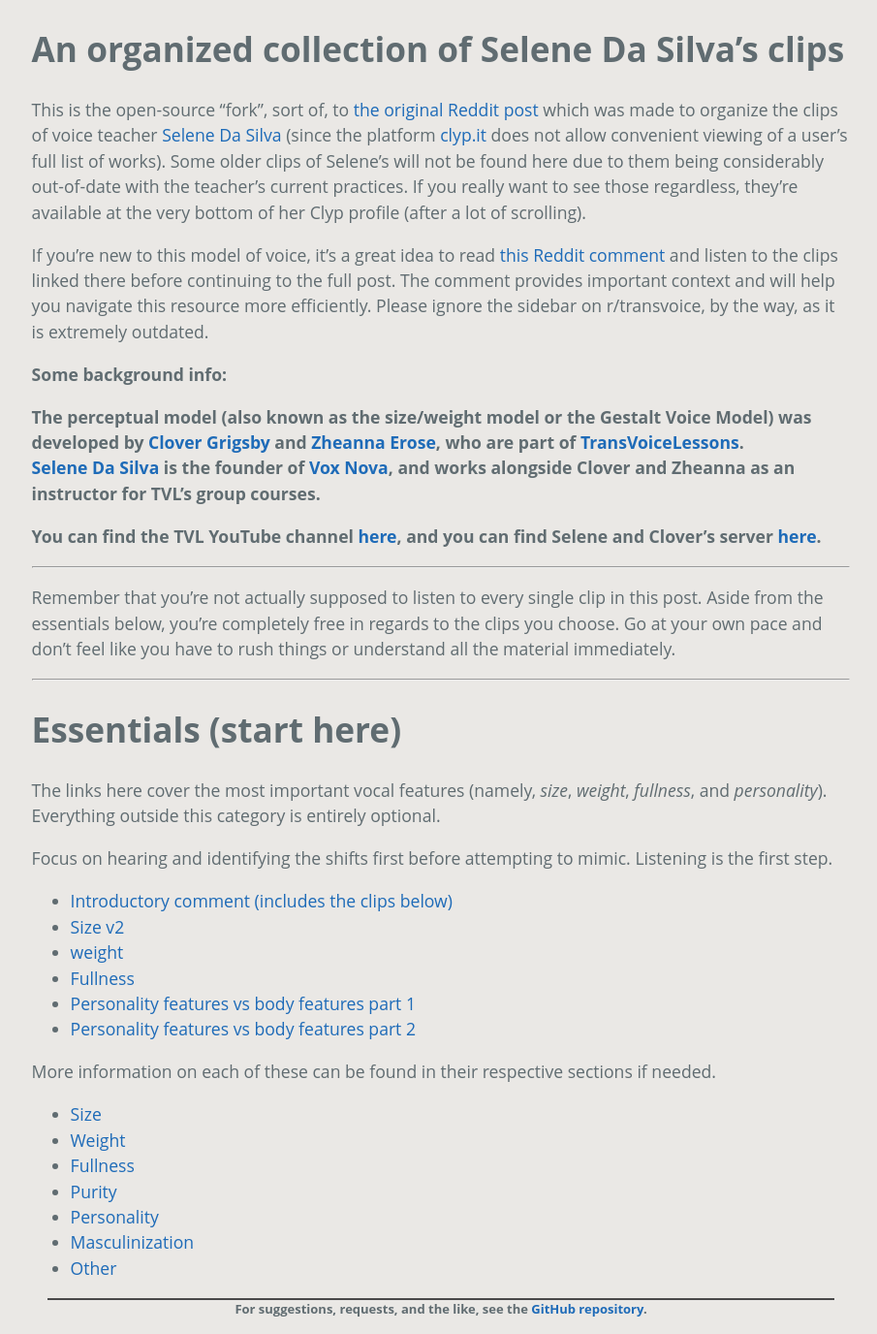
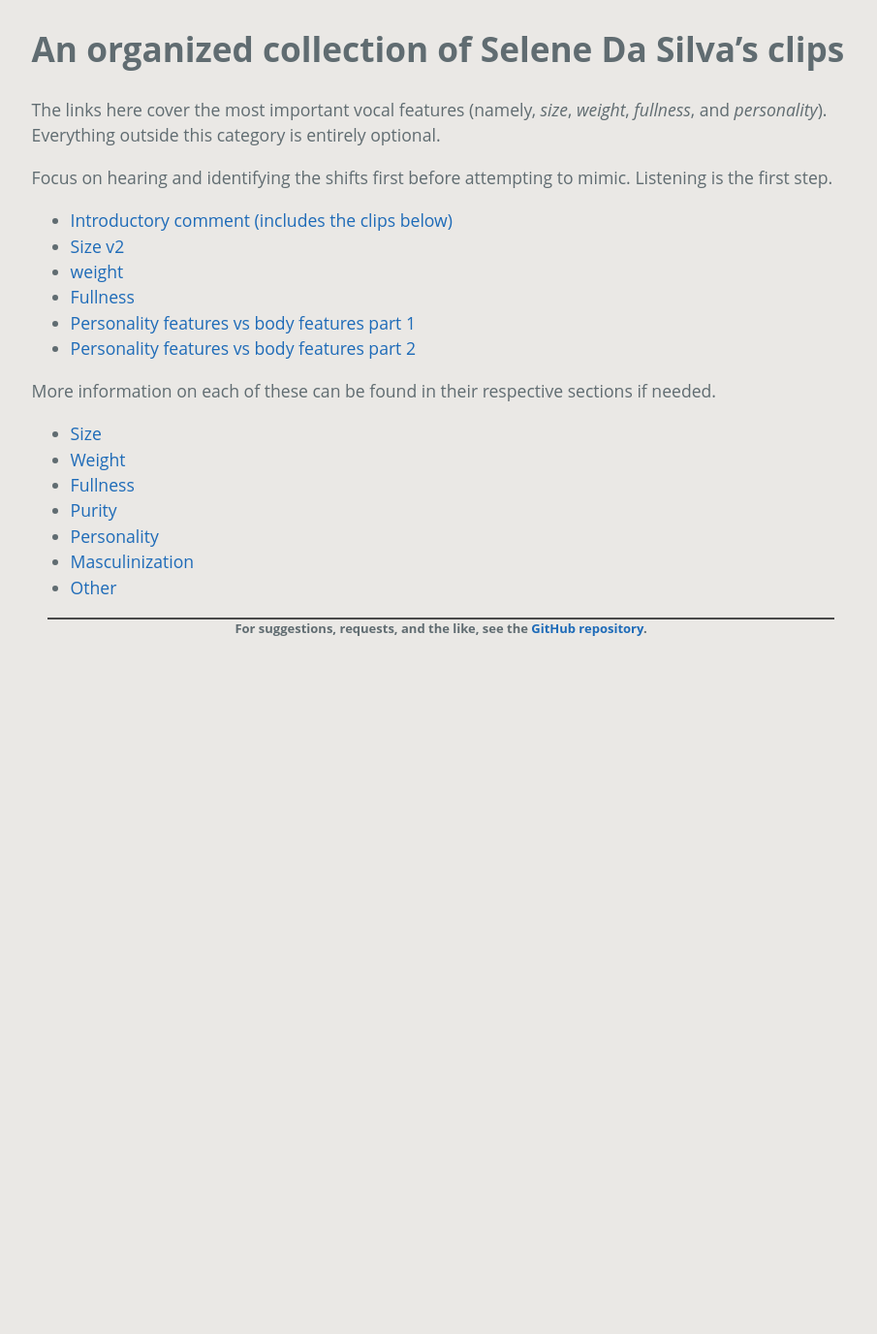
Before and after one commit to selenearchive/selenearchive.github.io, a Jekyll site: the page built from home.md, in a window 1280 px wide. Shown: the whole page at 97% size, without its empty margins (185-1090 px from the left). Built offline with Jekyll 4.4.1, drawn with Linux system fonts in a browser that asks for light colours; after the commit the page ends 900 px from its top, so only the background shows below that.

Commit message:
Move information about the collection to About page

```diff
--- a/home.md
+++ b/home.md
@@ -5,25 +5,6 @@
 ---
 
 # An organized collection of Selene Da Silva's clips
-
-This is the open-source "fork", sort of, to [the original Reddit post](https://reddit.com/r/transvoice/comments/ztdtll/an_organized_collection_of_selene_da_silvas_clips/) which was made to organize the clips of voice teacher [Selene Da Silva](https://clyp.it/user/tgqiml4a) (since the platform [clyp.it](https://clyp.it) does not allow convenient viewing of a user's full list of works). Some older clips of Selene's will not be found here due to them being considerably out-of-date with the teacher's current practices. If you really want to see those regardless, they're available at the very bottom of her Clyp profile (after a lot of scrolling).
-
-If you're new to this model of voice, it's a great idea to read [this Reddit comment](https://www.reddit.com/r/transvoice/comments/ztdtll/comment/jf5j55w/) and listen to the clips linked there before continuing to the full post. The comment provides important context and will help you navigate this resource more efficiently. Please ignore the sidebar on r/transvoice, by the way, as it is extremely outdated.
-
-**Some background info:**
-
-**The perceptual model (also known as the size/weight model or the Gestalt Voice Model) was developed by [Clover Grigsby](https://www.clovergrigsby.com/) and [Zheanna Erose](https://linktr.ee/zheanna), who are part of [TransVoiceLessons](https://www.transvoicelessons.com/).**
-**[Selene Da Silva](https://clyp.it/user/tgqiml4a) is the founder of [Vox Nova](https://voxnovastudio.com/), and works alongside Clover and Zheanna as an instructor for TVL's group courses.**
-
-**You can find the TVL YouTube channel [here](https://www.youtube.com/transvoicelessons), and you can find Selene and Clover's server [here](https://discord.gg/acjy4Cw9z3).**
-
-***
-
-Remember that you're not actually supposed to listen to every single clip in this post. Aside from the essentials below, you're completely free in regards to the clips you choose. Go at your own pace and don't feel like you have to rush things or understand all the material immediately.
-
-***
-
-# **Essentials (start here)**
 
 The links here cover the most important vocal features (namely, *size*, *weight*, *fullness*, and *personality*). Everything outside this category is entirely optional.
 
```
Also changed, not shown: about.md (added, +24 -0 lines).
